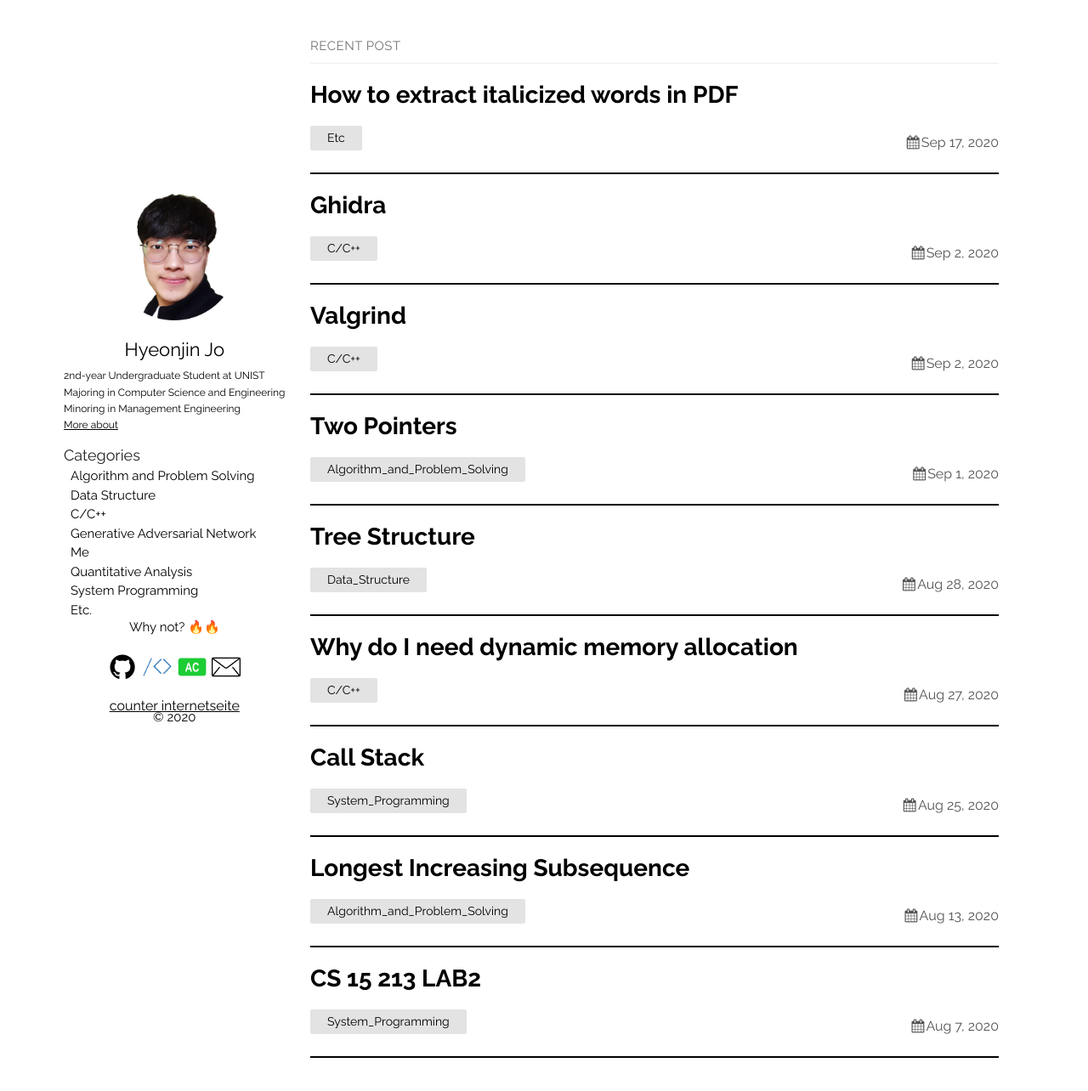
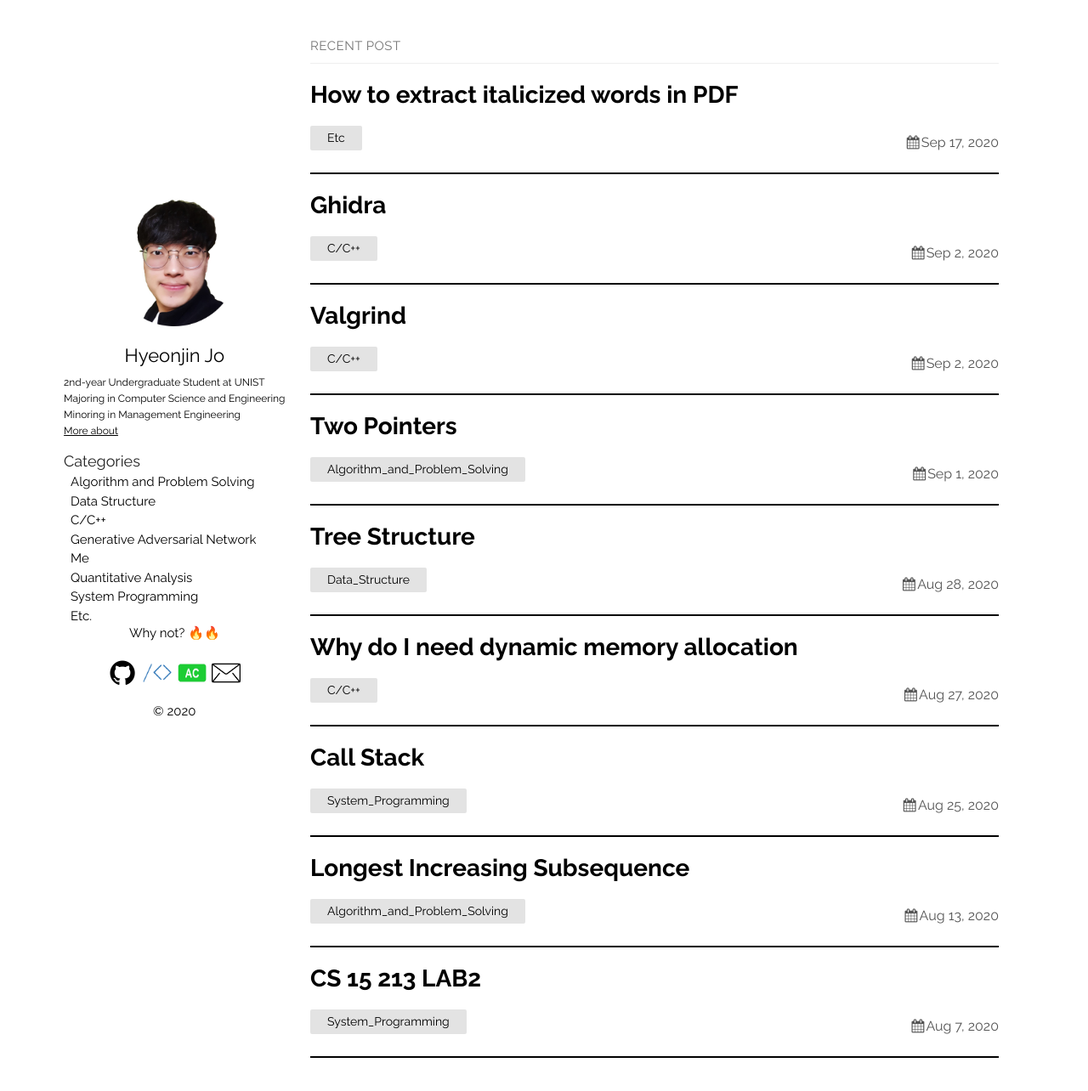
Before and after one commit to thinkin9/thinkin9.github.io, a Jekyll site: the page built from index.md, in a window 1280 px wide and 1290 px high. Shown: the top 1284 px of the window at 85% size. Built offline with Jekyll 4.4.1, drawn with Linux system fonts in a browser that asks for light colours; a script that is not in the unit is left out.

Commit message:
20200929

```diff
--- a/_layouts/default.html
+++ b/_layouts/default.html
@@ -132,9 +132,7 @@
         </a>
       </ul>
       <br>
-      <script type="text/javascript" src="https://www.counters-free.net/count/7k3x"></script>
-      <a href='http://www.counter-zaehler.de'>counter internetseite</a> <script type='text/javascript' src='https://whomania.com/ctr?id=b5137b97cfccad315c71f1f83d3650052cdf2f2a'></script>
-      <p style="font-size: 15px; margin-top: -5px;">&copy; {{ "now" | date: "%Y" }}</p>
+      <p style="font-size: 15px; margin-top: 0px;">&copy; {{ "now" | date: "%Y" }}</p>
     </section>
     <section class="content">
       {{ content }}
```
